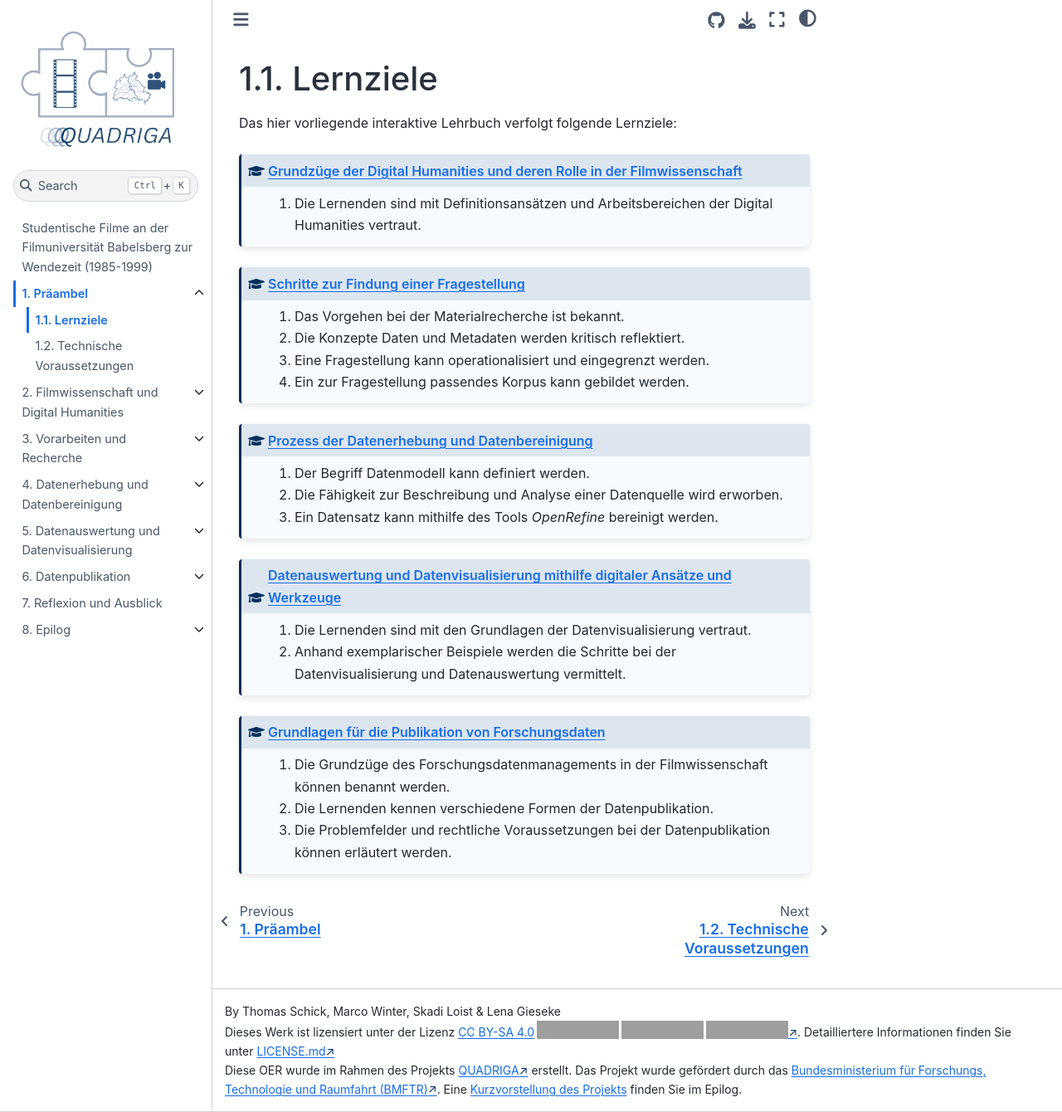
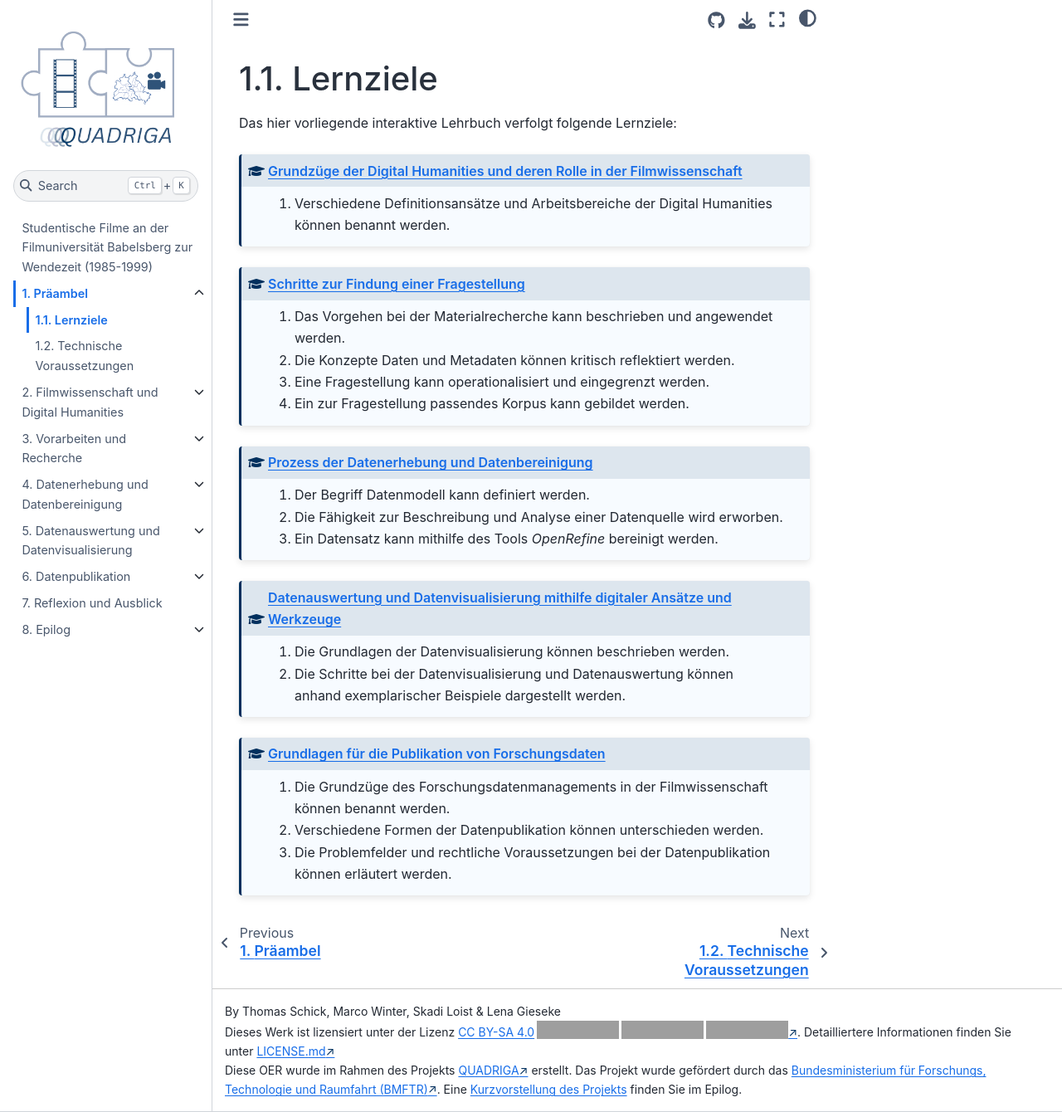
Before and after one commit to quadriga-dk/Bewegtes-Bild-Fallstudie-2, a Jupyter Book: the page built from praeambel/lernziele.md, in a window 1280 px wide and 1340 px high. Shown: the whole window at 83% size. Built offline with Jupyter Book 1.0.4 settings and Sphinx 7.4.7 and the Sphinx Book theme 1.1.4, drawn with Linux system fonts in a browser that asks for light colours; grey boxes are pictures that could not be loaded.

Commit message:
Update lernziele.md

````diff
--- a/praeambel/lernziele.md
+++ b/praeambel/lernziele.md
@@ -4,13 +4,13 @@ Das hier vorliegende interaktive Lehrbuch verfolgt folgende Lernziele:
 
 ```{admonition} [Grundzüge der Digital Humanities und deren Rolle in der Filmwissenschaft](../einleitung/toc.md)
 :class: lernziele
-1. Die Lernenden sind mit Definitionsansätzen und Arbeitsbereichen der Digital Humanities vertraut.
+1. Verschiedene Definitionsansätze und Arbeitsbereiche der Digital Humanities können benannt werden.
 ```
 
 ```{admonition} [Schritte zur Findung einer Fragestellung](../recherche/toc.md)
 :class: lernziele
-1. Das Vorgehen bei der Materialrecherche ist bekannt.
-2. Die Konzepte Daten und Metadaten werden kritisch reflektiert.
+1. Das Vorgehen bei der Materialrecherche kann beschrieben und angewendet werden.
+2. Die Konzepte Daten und Metadaten können kritisch reflektiert werden.
 3. Eine Fragestellung kann operationalisiert und eingegrenzt werden.
 4. Ein zur Fragestellung passendes Korpus kann gebildet werden.
 ```
@@ -24,13 +24,13 @@ Das hier vorliegende interaktive Lehrbuch verfolgt folgende Lernziele:
 
 ```{admonition} [Datenauswertung und Datenvisualisierung mithilfe digitaler Ansätze und Werkzeuge](../auswertung/toc.md)
 :class: lernziele
-1. Die Lernenden sind mit den Grundlagen der Datenvisualisierung vertraut.
-2. Anhand exemplarischer Beispiele werden die Schritte bei der Datenvisualisierung und Datenauswertung vermittelt.
+1. Die Grundlagen der Datenvisualisierung können beschrieben werden.
+2. Die Schritte bei der Datenvisualisierung und Datenauswertung können anhand exemplarischer Beispiele dargestellt werden.
 ```
 
 ```{admonition} [Grundlagen für die Publikation von Forschungsdaten](../publikation/toc.md)
 :class: lernziele
 1. Die Grundzüge des Forschungsdatenmanagements in der Filmwissenschaft können benannt werden.
-2. Die Lernenden kennen verschiedene Formen der Datenpublikation.
+2. Verschiedene Formen der Datenpublikation können unterschieden werden.
 3. Die Problemfelder und rechtliche Voraussetzungen bei der Datenpublikation können erläutert werden.
 ```
````
